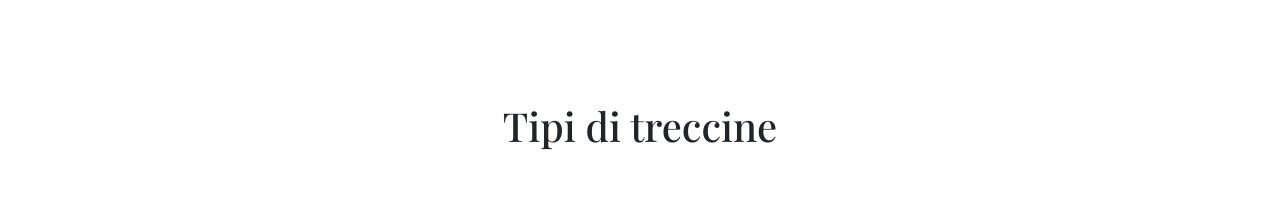
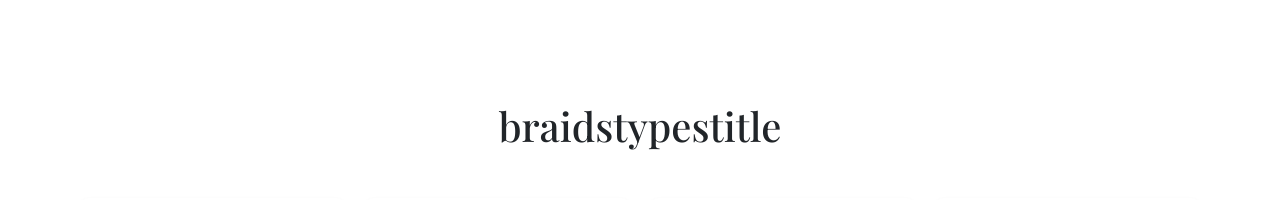
Before and after one commit to itsjackie00/didthatbraids-frontend, a Vue app: page / in a window 1280 px wide. Shown: the part 922-1122 px from the top of the page. Built offline with nearby package versions, Linux system fonts and the light colour scheme; grey boxes are pictures that could not be loaded; a web font is replaced by a local one.

Commit message:
added {{$t }} for dynamic language change

```diff
--- a/src/components/BraidstypeList.vue
+++ b/src/components/BraidstypeList.vue
@@ -1,7 +1,7 @@
 <template>
     <div class="braids container-fluid mt-5 mb-5">
       <div class="braidstype-list pt-5 text-center ">
-        <h1>Tipi di treccine</h1>
+        <h1>{{ $t('braidstypestitle') }}</h1>
       </div>
       <BraidsCard />
     </div>
```
